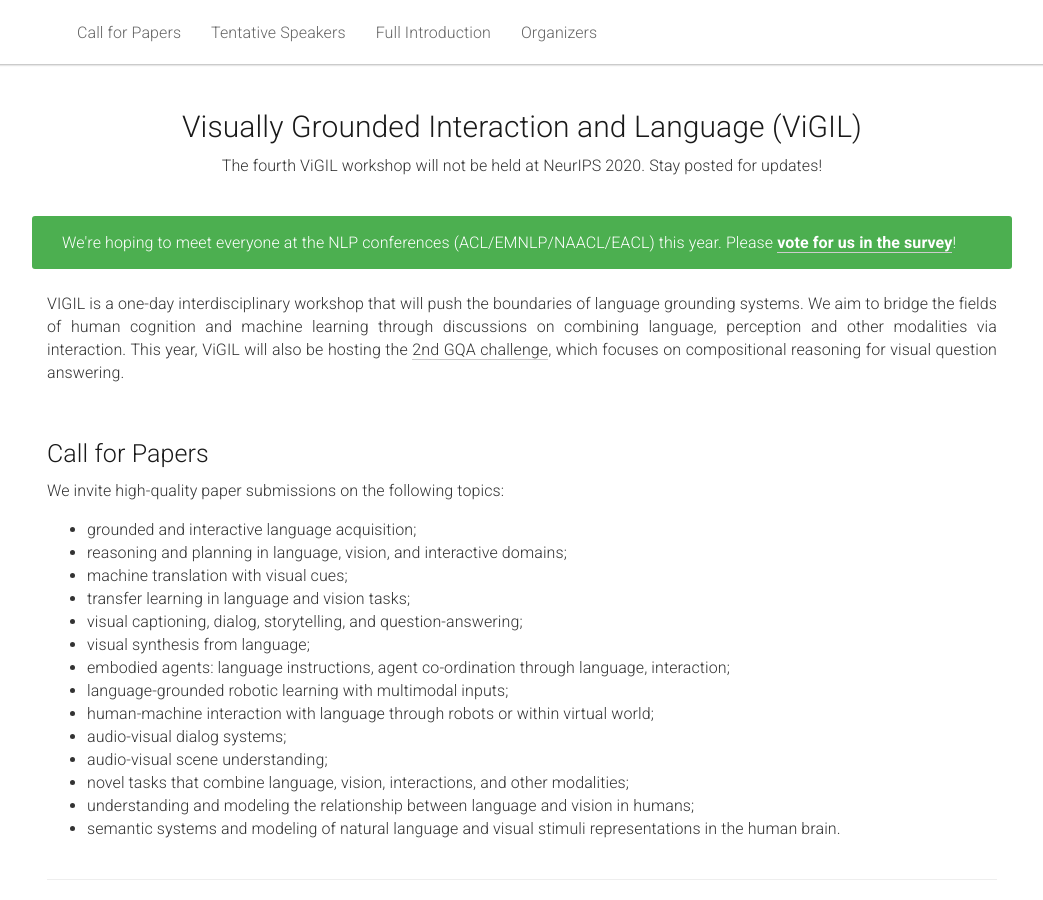
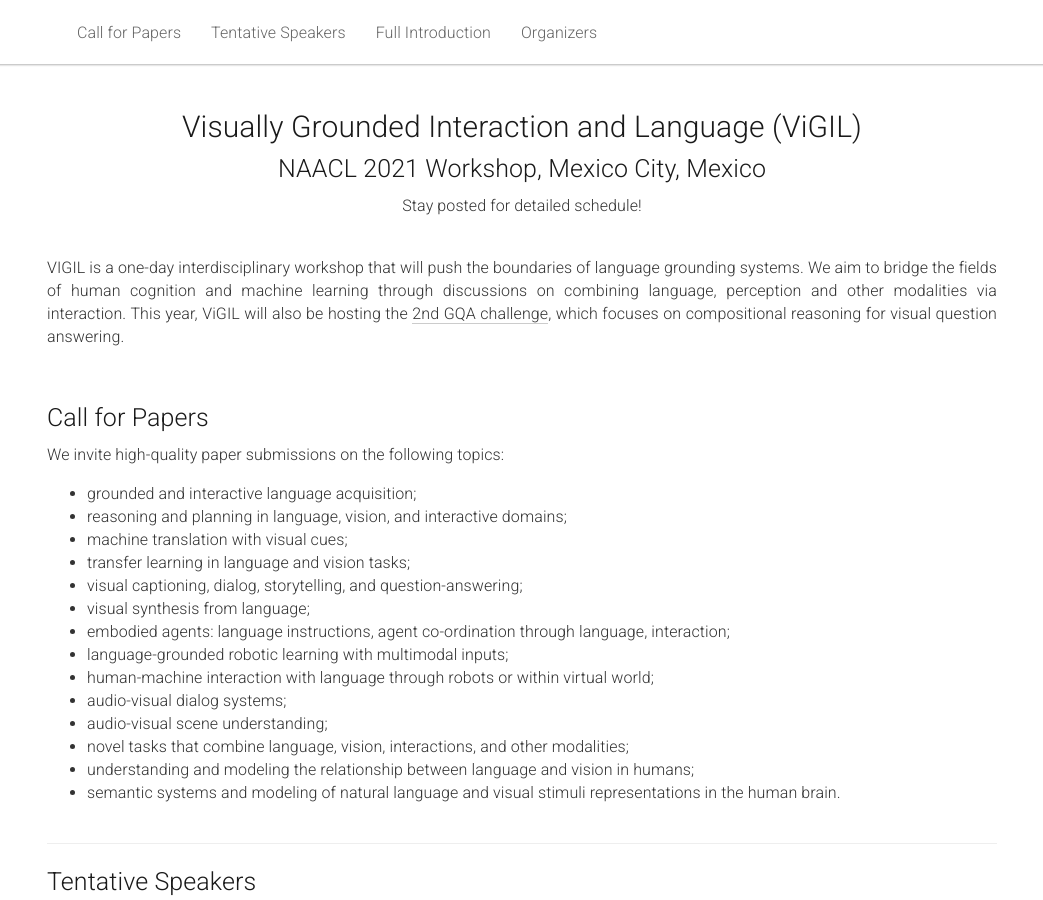
Before and after one commit to vigilworkshop/vigilworkshop.github.io, a Jekyll site: the page built from _pages/home.md, in a window 1280 px wide and 900 px high. Shown: the whole window, without its empty margins (118-1161 px from the left). Built offline with Jekyll 4.4.1, drawn with Linux system fonts in a browser that asks for light colours.

Commit message:
naacl 2021

```diff
--- a/_pages/home.md
+++ b/_pages/home.md
@@ -13,18 +13,12 @@ acknowledgements: ""
 <div class="row">
   <div class="col-xs-12">
     <center><h1>Visually Grounded Interaction and Language (ViGIL)</h1></center>
-    <center>The fourth ViGIL workshop will not be held at NeurIPS 2020. Stay posted for updates!</center>
+    <center><h2>NAACL 2021 Workshop, Mexico City, Mexico</h2></center>
+    <center>Stay posted for detailed schedule!</center>
   </div>
 </div>
 
 <br />
-
-<div class="row alert alert-success">
-  <div class="col-xs-12">
-    We're hoping to meet everyone at the NLP conferences (ACL/EMNLP/NAACL/EACL) this year. Please <a href="https://docs.google.com/forms/d/e/1FAIpQLScYZ7vPmIo72mGP1-reuvuRGM835DdMeX9zSg6qx7iuwyGWPQ/viewform" target="_blank">vote for us in the survey</a>!
-  </div>
-</div>
-
 
 <div class="row">
     <div class="col-xs-12">
```
Also changed, not shown: _pages/home-2019.md (line endings or trailing spaces).
